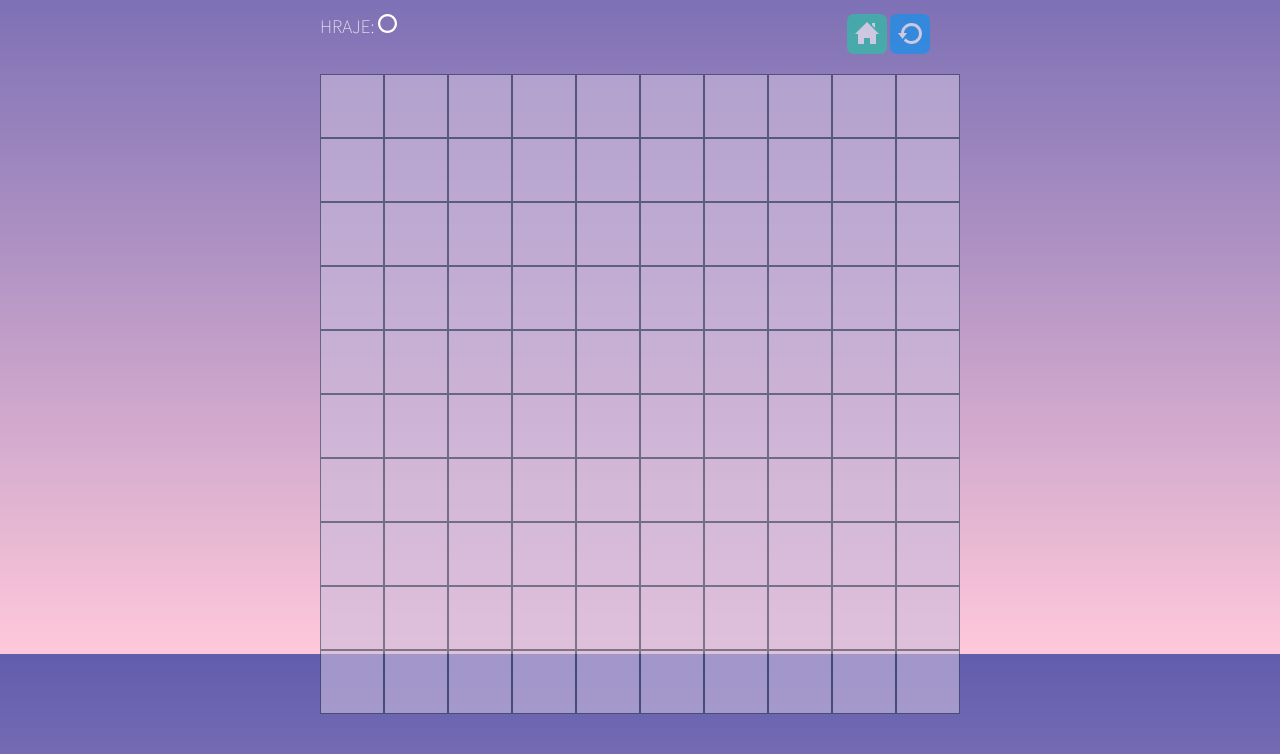
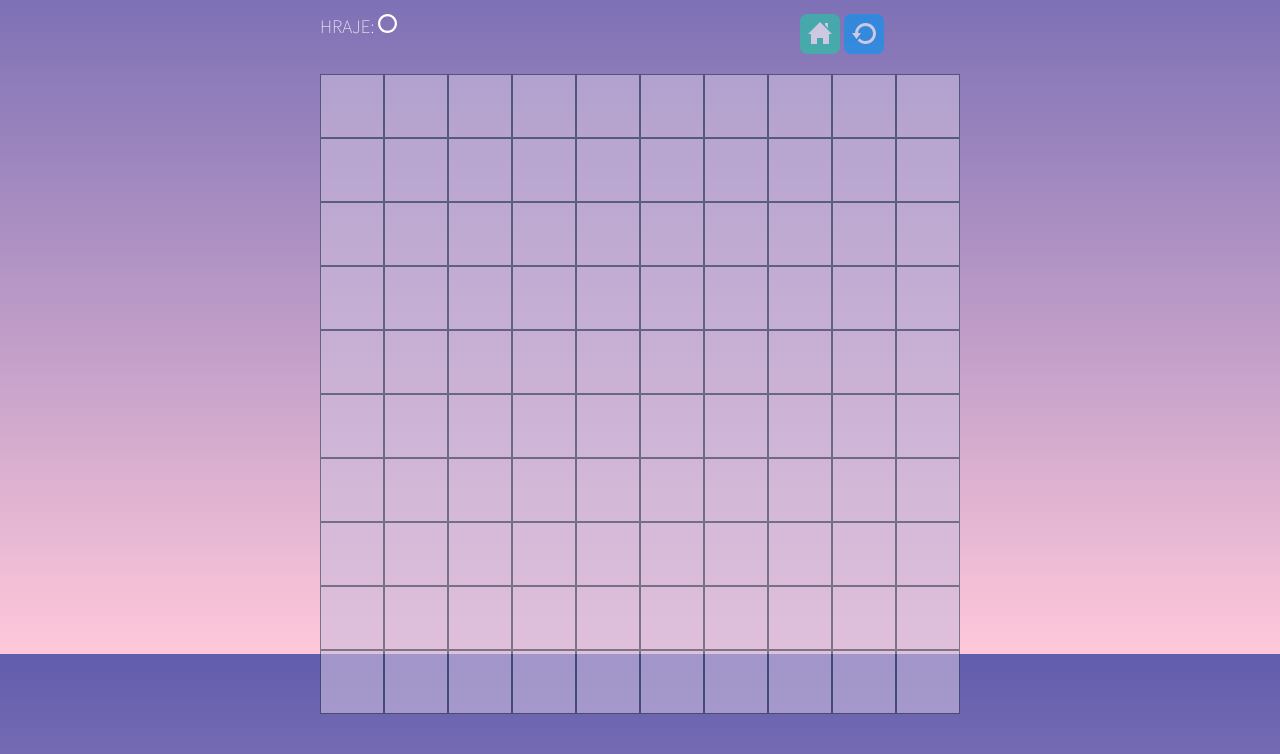
Before and after one commit to AndreaTilcer/piskvorky, a plain HTML site: page hra.html in a window 1280 px wide. Shown: the part 146-900 px from the top of the page. Drawn offline with Linux system fonts and the light colour scheme.

Commit message:
Drobná úprava ikon hry

```diff
--- a/styly.css
+++ b/styly.css
@@ -188,8 +188,9 @@ a:hover {
 }
 
 .ikony-hra {
-  padding-left: 300px;
+  padding-left: 28vmin;
   margin-bottom: 20px;
+  flex-wrap: nowrap;
 }
 
 button {
```
